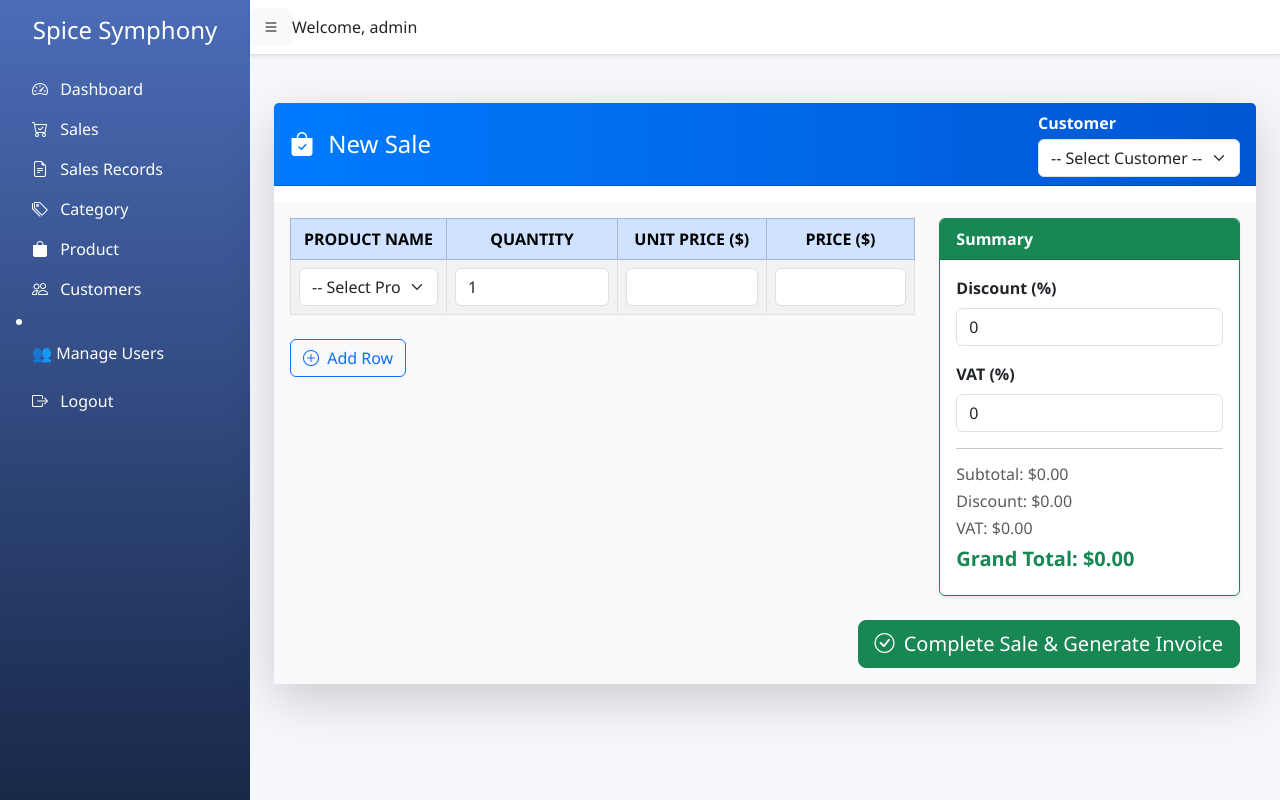
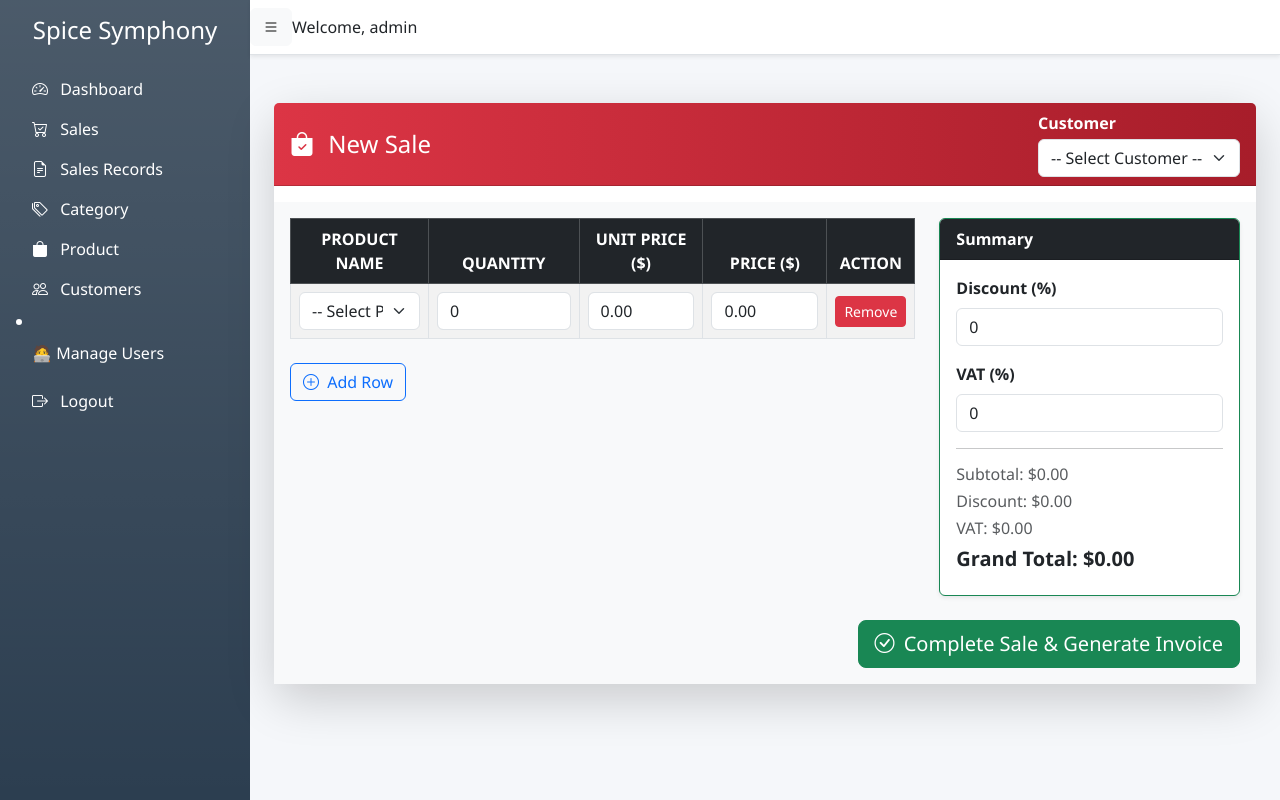
Before and after one commit to jahidshawon19/point-of-sale, a Django app: page /sales/ in a window 1280 px wide. Run offline with Django 5.2, Linux system fonts and the light colour scheme; a user stored in the database is signed in; data comes from the database, SQL or seed files in the repository; both versions use the stored data as it was after the commit.

Commit message:
fixed sales issue

```diff
--- a/pos/static/css/style.css
+++ b/pos/static/css/style.css
@@ -13,7 +13,7 @@ body {
     min-width: 250px;
     max-width: 250px;
     min-height: 100vh;
-    background: linear-gradient(180deg, #4b6cb7, #182848) !important;
+    background: #2C3E50;
     color: #fff;
 }
 
@@ -23,7 +23,7 @@ body {
     font-weight: 500;
     transition: 0.3s;
     background: transparent; /* ensure transparency so gradient shows */
-    color: #fff;
+    color: #ECF0F1;
 }
 
 #sidebar-wrapper .list-group-item:hover {
@@ -49,15 +49,18 @@ body {
 
 /* Gradient cards */
 .bg-gradient-primary {
-    background: linear-gradient(135deg, #667eea, #764ba2);
+    /* background: linear-gradient(135deg, #667eea, #764ba2); */
+    background-color: #1ABC9C;
 }
 
 .bg-gradient-success {
-    background: linear-gradient(135deg, #43e97b, #38f9d7);
+    /* background: linear-gradient(135deg, #43e97b, #38f9d7); */
+    background-color: #9B59B6;
 }
 
 .bg-gradient-warning {
-    background: linear-gradient(135deg, #f7971e, #ffd200);
+    /* background: linear-gradient(135deg, #f7971e, #ffd200); */
+    background-color: #F39C12;
 }
 
 .bg-gradient-danger {
--- a/pos/static/js/sales.js
+++ b/pos/static/js/sales.js
@@ -14,12 +14,14 @@ function updateRowTotal(row) {
     const totalPriceInput = row.querySelector('.total-price');
 
     const price = parseFloat(select.selectedOptions[0]?.dataset.price || 0);
-    const quantity = parseInt(qty.value || 1);
+    const stock = parseInt(select.selectedOptions[0]?.dataset.stock || 0);
+    let quantity = parseInt(qty.value || 1);
 
     // Stock validation
     if (quantity > stock) {
-        alert(`⚠️ Not enough stock available! Only ${stock} left.`);
-        qty.value = stock;  // reset to max allowed
+        alert(`⚠️ Not enough stock! Only ${stock} left.`);
+        quantity = stock;
+        qty.value = stock;
     }
 
     unitPriceInput.value = price.toFixed(2);
@@ -53,7 +55,7 @@ function updateTotals() {
 document.getElementById('addRow').addEventListener('click', function() {
     const newRow = tableBody.insertRow();
     const productOptions = Array.from(document.querySelector('.product-select').options)
-        .map(opt => `<option value="${opt.value}" data-price="${opt.dataset.price}">${opt.text}</option>`).join('');
+        .map(opt => `<option value="${opt.value}" data-price="${opt.dataset.price}" data-stock="${opt.dataset.stock}">${opt.text}</option>`).join('');
 
     newRow.innerHTML = `
         <td>
@@ -64,6 +66,7 @@ document.getElementById('addRow').addEventListener('click', function() {
         <td><input type="number" name="quantity[]" min="1" value="1" class="form-control quantity" required></td>
         <td><input type="text" class="form-control unit-price" readonly></td>
         <td><input type="text" class="form-control total-price" readonly></td>
+        <td><button type="button" class="btn btn-danger btn-sm removeRow">Remove</button></td>
     `;
 
     const select = newRow.querySelector('.product-select');
@@ -71,7 +74,12 @@ document.getElementById('addRow').addEventListener('click', function() {
 
     select.addEventListener('change', () => updateRowTotal(newRow));
     qty.addEventListener('input', () => updateRowTotal(newRow));
-    updateTotals();
+    newRow.querySelector('.removeRow').addEventListener('click', () => {
+        newRow.remove();
+        updateTotals();
+    });
+
+    updateRowTotal(newRow);
 });
 
 // Event listeners for discount and VAT input changes
@@ -86,5 +94,10 @@ document.querySelectorAll('#salesTable tbody tr').forEach(row => {
     select.addEventListener('change', () => updateRowTotal(row));
     qty.addEventListener('input', () => updateRowTotal(row));
 
+    row.querySelector('.removeRow').addEventListener('click', () => {
+        row.remove();
+        updateTotals();
+    });
+
     updateRowTotal(row);
 });
--- a/pos/templates/pos/base.html
+++ b/pos/templates/pos/base.html
@@ -42,7 +42,7 @@
             </a>
             {% if user.is_superuser %}
             <li class="nav-item">
-                <a class="list-group-item list-group-item-action bg-transparent text-white" href="{% url 'create_user' %}">👥 Manage Users
+                <a class="list-group-item list-group-item-action bg-transparent text-white" href="{% url 'create_user' %}">🧑‍💻 Manage Users
                 </a>
             </li>
             {% endif %}
--- a/pos/templates/pos/sales.html
+++ b/pos/templates/pos/sales.html
@@ -3,14 +3,13 @@
 {% block title %}New Sale - POS{% endblock %}
 
 {% block content %}
-
 <div class="container mt-5">
     <form method="POST">
         {% csrf_token %}
         <div class="card shadow-lg border-0 rounded-4">
 
             <!-- Header -->
-            <div class="card-header bg-gradient-primary text-white d-flex justify-content-between align-items-center">
+            <div class="card-header bg-gradient-danger text-white d-flex justify-content-between align-items-center">
                 <h4 class="mb-0"><i class="bi bi-bag-check-fill me-2"></i> New Sale</h4>
                 <div class="d-flex flex-column">
                     <label for="customerSelect" class="form-label mb-1 fw-semibold text-white">Customer</label>
@@ -30,12 +29,13 @@
                     <div class="col-lg-8">
                         <div class="table-responsive">
                             <table class="table table-striped table-bordered align-middle text-center" id="salesTable">
-                                <thead class="table-primary">
+                                <thead class="table-dark">
                                     <tr>
                                         <th>Product Name</th>
                                         <th>Quantity</th>
                                         <th>Unit Price ($)</th>
                                         <th>Price ($)</th>
+                                        <th>Action</th>
                                     </tr>
                                 </thead>
                                 <tbody>
@@ -43,14 +43,6 @@
                                         <td>
                                             <select class="form-select product-select" name="product[]" required>
                                                 <option value="">-- Select Product --</option>
-                                                <!-- {% for product in products %}
-                                                    <option value="{{ product.id }}"
-                                                            data-price="{{ product.unitprice }}"
-                                                            data-stock="{{ product.stock_quantity }}">
-                                                        {{ product.name }}
-                                                    </option>
-                                                {% endfor %} -->
-
                                                 {% for product in products %}
                                                 {% if product.stock_status != 'out_of_stock' and product.stock_quantity > 0 %}
                                                 <option value="{{ product.id }}" data-price="{{ product.unitprice }}" data-stock="{{ product.stock_quantity }}">
@@ -63,6 +55,7 @@
                                         <td><input type="number" name="quantity[]" min="1" value="1" class="form-control quantity" required></td>
                                         <td><input type="text" class="form-control unit-price" readonly></td>
                                         <td><input type="text" class="form-control total-price" readonly></td>
+                                        <td><button type="button" class="btn btn-danger btn-sm removeRow">Remove</button></td>
                                     </tr>
                                 </tbody>
                             </table>
@@ -76,7 +69,7 @@
                     <!-- Totals Card -->
                     <div class="col-lg-4">
                         <div class="card border-success shadow-sm">
-                            <div class="card-header bg-success text-white fw-bold">Summary</div>
+                            <div class="card-header bg-dark text-white fw-bold">Summary</div>
                             <div class="card-body">
                                 <div class="mb-3">
                                     <label for="discount" class="form-label fw-semibold">Discount (%)</label>
@@ -90,7 +83,7 @@
                                 <h6 class="text-muted">Subtotal: <span id="subtotal">$0.00</span></h6>
                                 <h6 class="text-muted">Discount: <span id="discountValue">$0.00</span></h6>
                                 <h6 class="text-muted">VAT: <span id="vatValue">$0.00</span></h6>
-                                <h5 class="fw-bold text-success mt-2">Grand Total: <span id="grandTotal">$0.00</span></h5>
+                                <h5 class="fw-bold text-dark mt-2">Grand Total: <span id="grandTotal">$0.00</span></h5>
                             </div>
                         </div>
                     </div>
@@ -107,7 +100,7 @@
 </div>
 
 <style>
-.bg-gradient-primary { background: linear-gradient(90deg, #007bff, #0056d2); }
+.bg-gradient-danger { background: linear-gradient(90deg, #dc3545, #a71d2a); }
 .btn-outline-primary { transition: 0.3s; }
 .btn-outline-primary:hover { transform: translateY(-2px); }
 .table thead th { text-transform: uppercase; }
```
Also changed, not shown: db.sqlite3.
